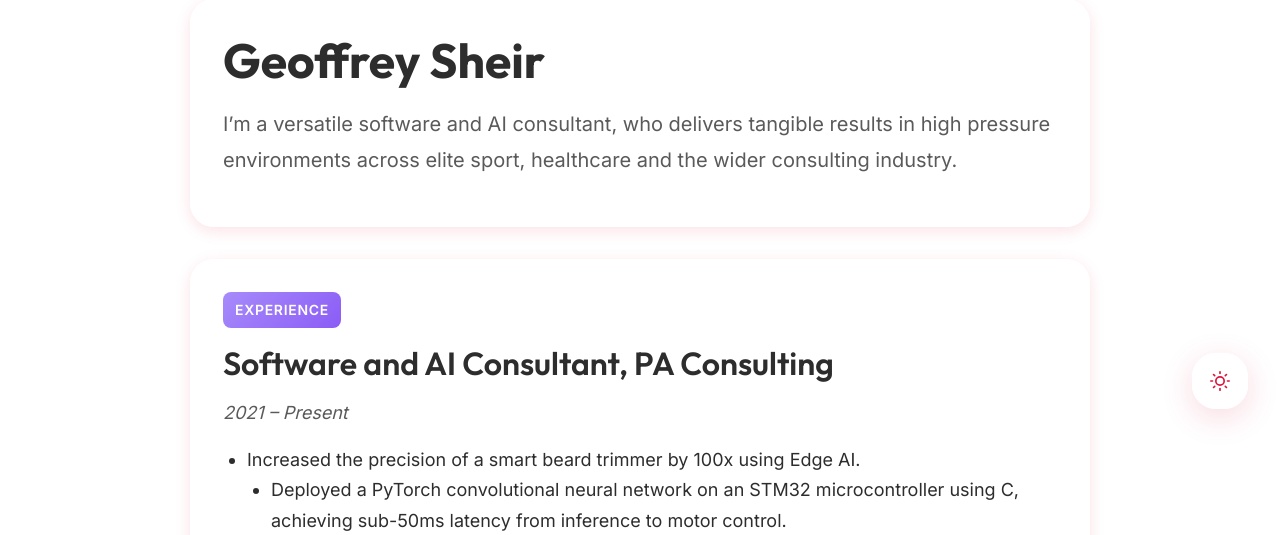
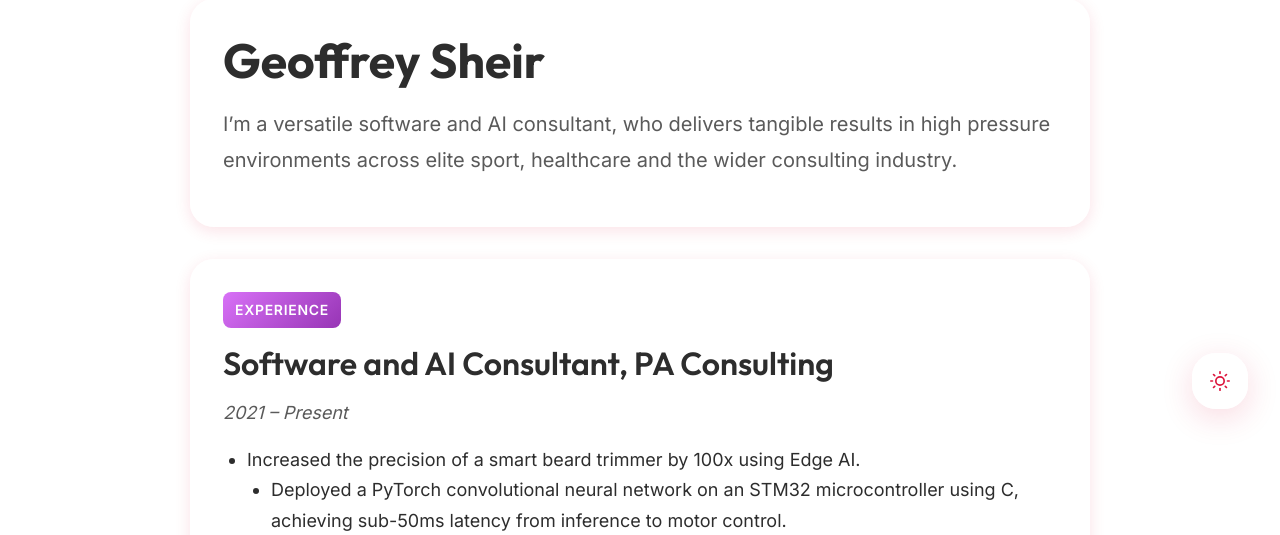
Before and after one commit to gsheir/gsheir.com, a Django app: template templates/about_me/cv.html in a window 1280 px wide. Shown: the part 359-894 px from the top of the page. Run offline with Django 4.2, Linux system fonts and the light colour scheme; the template is opened without the code that fills it, so the values that code supplies are empty.

Commit message:
update colours

```diff
--- a/static/css/style.css
+++ b/static/css/style.css
@@ -6,10 +6,10 @@
     --primary-dark: #B8102E;
     --primary-darker: #A50E24;
     --primary-light: #FF4757;
-    --secondary: #A78BFA;
-    --secondary-dark: #8B5CF6;
-    --secondary-darker: #7C3AED;
-    --secondary-light: #C4B5FD;
+    --secondary: #d871f7;
+    --secondary-dark: #9735b5;
+    --secondary-darker: #681a80;
+    --secondary-light: #ebaaff;
     --accent: #38BDF8;
     --accent-dark: #0EA5E9;
     --accent-darker: #0B87B8;
@@ -27,7 +27,7 @@
     --color-accent-dark: var(--accent-dark);
 
     /* Gradients */
-    --gradient-hero: linear-gradient(135deg, var(--primary) 0%, var(--primary-light) 33%, var(--secondary) 66%, var(--accent) 100%);
+    --gradient-hero: linear-gradient(135deg, var(--primary) 0%, var(--primary-light) 33%, var(--secondary-light) 100%);
     --gradient-coral: linear-gradient(135deg, var(--primary) 0%, var(--primary-light) 100%);
     --gradient-purple: linear-gradient(135deg, var(--secondary) 0%, var(--secondary-dark) 100%);
     --gradient-sky: linear-gradient(135deg, var(--accent-light) 0%, var(--accent) 100%);
@@ -93,7 +93,7 @@
     --color-accent-dark: var(--accent-dark);
 
     /* Dark Gradients */
-    --gradient-hero: linear-gradient(135deg, var(--primary-darker) 0%, var(--primary-dark) 33%, var(--secondary-dark) 66%, var(--accent-dark) 100%);
+    --gradient-hero: linear-gradient(135deg, var(--primary-darker) 0%, var(--primary-dark) 33%, var(--secondary-dark) 100%);
     --gradient-coral: linear-gradient(135deg, var(--primary-darker) 0%, var(--primary-dark) 100%);
     --gradient-purple: linear-gradient(135deg, var(--secondary-dark) 0%, var(--secondary-darker) 100%);
     --gradient-sky: linear-gradient(135deg, var(--accent-darker) 0%, var(--accent-dark) 100%);
@@ -805,6 +805,7 @@ ul {
 
 .btn-primary {
     background: var(--gradient-coral);
+    border-color: var(--color-primary);
     color: white;
     box-shadow: var(--shadow-md);
 }
@@ -824,6 +825,7 @@ ul {
     transform: translateY(-2px);
     color: var(--color-primary);
     border-color: var(--color-primary);
+    box-shadow: var(--shadow-lg);
 }
 
 .btn-accent {
```
